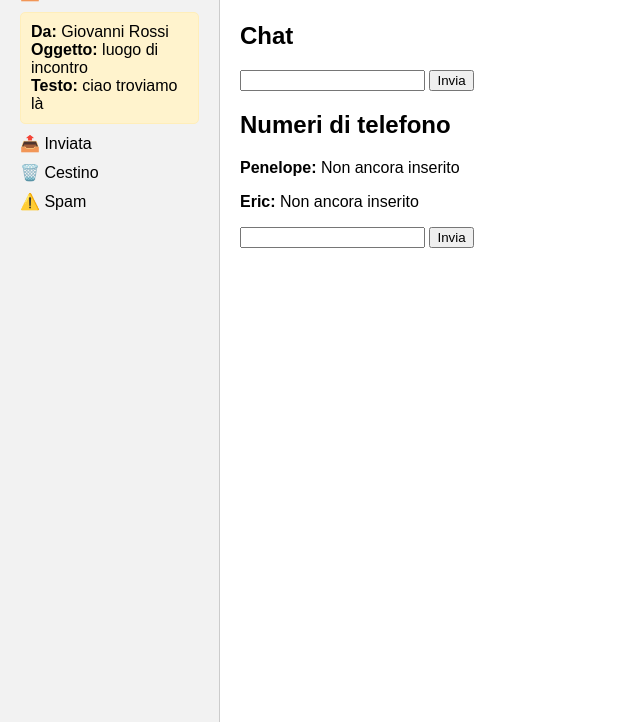
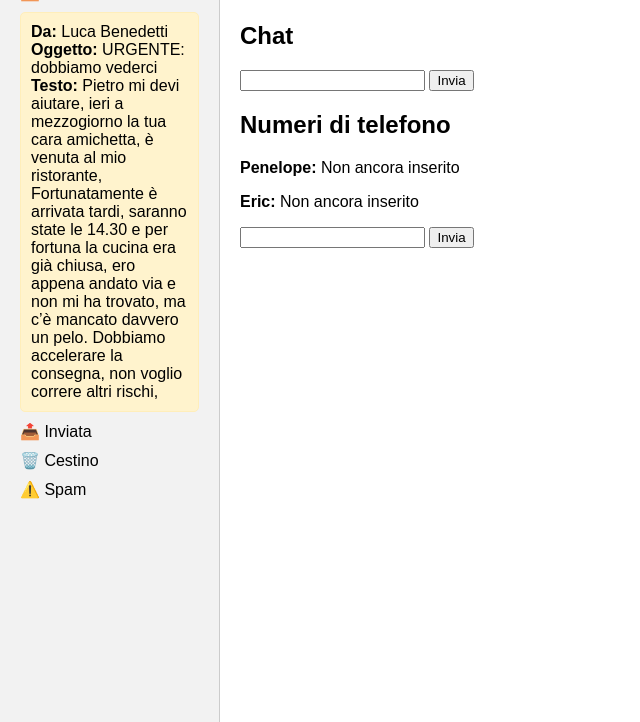
Before and after one commit to AndCatr/Stanza-Virtuale, a Flask app: template templates/stanza.html in a window 1280 px wide. Shown: the part 78-800 px from the top of the page, without its empty margins (0-640 px from the left). Run offline with Flask 3, Linux system fonts and the light colour scheme; the template is opened without the code that fills it, so the values that code supplies are empty.

Commit message:
Update stanza.html

```diff
--- a/templates/stanza.html
+++ b/templates/stanza.html
@@ -124,9 +124,12 @@
             <li>
     <a href="{{ url_for('email_rossi') }}" style="text-decoration: none; color: inherit;">
         <div class="email-preview">
-            <strong>Da:</strong> Giovanni Rossi<br>
-            <strong>Oggetto:</strong> luogo di incontro<br>
-            <strong>Testo:</strong> ciao troviamo là
+            <strong>Da:</strong> Luca Benedetti<br>
+            <strong>Oggetto:</strong> URGENTE: dobbiamo vederci<br>
+            <strong>Testo:</strong> Pietro mi devi aiutare,
+ieri a mezzogiorno la tua cara amichetta, è venuta al mio ristorante,
+Fortunatamente è arrivata tardi, saranno state le 14.30 e per fortuna la cucina era già chiusa, ero appena andato via e non mi ha trovato, ma c’è mancato davvero un pelo.
+Dobbiamo accelerare la consegna, non voglio correre altri rischi,
         </div>
     </a>
 </li>
```
